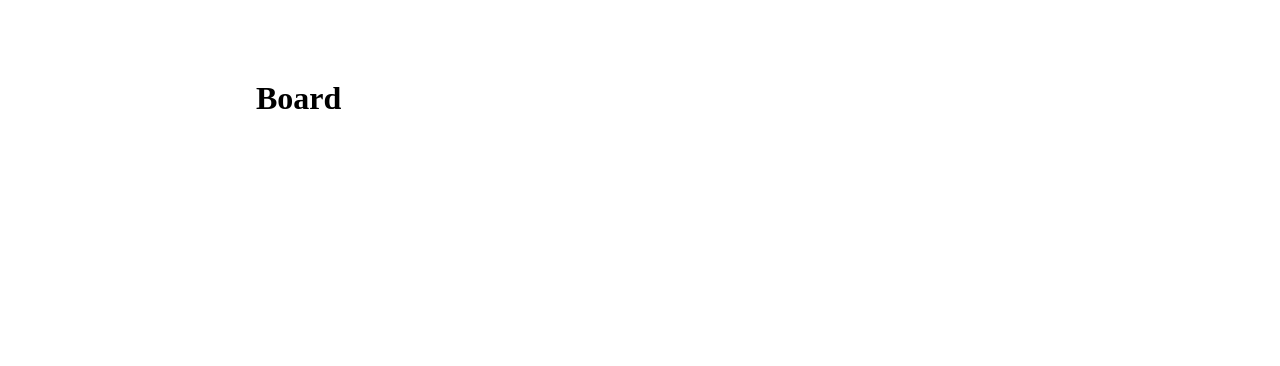
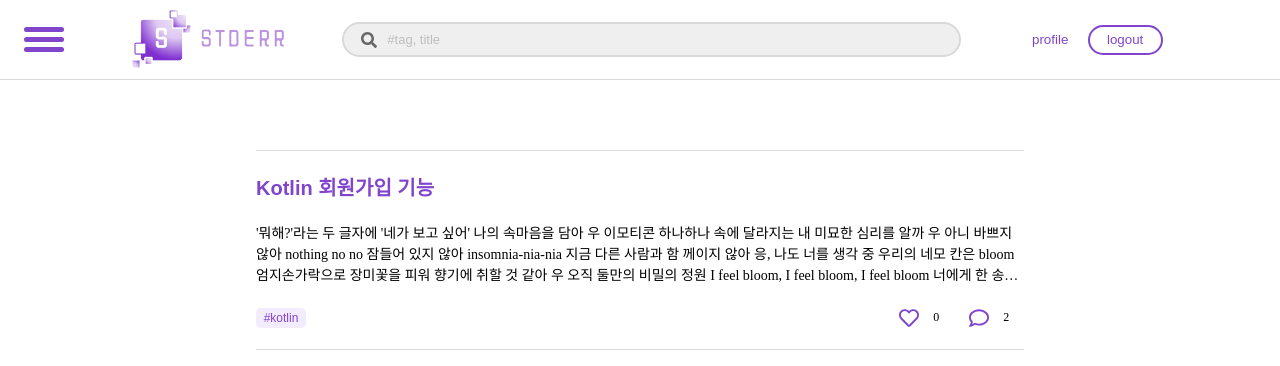
Before and after one commit to 1-yuna/STDERR, a React (Vite) app in the folder Project-Stderr/frontend/: page /board in a window 1280 px wide. Shown: the top 366 px of the page. Built offline with nearby package versions, Linux system fonts and the light colour scheme.

Commit message:
[style] board 완료
+ 애니매이션 줘야함

```diff
--- a/Project-Stderr/frontend/src/components/Background/index.jsx
+++ b/Project-Stderr/frontend/src/components/Background/index.jsx
@@ -5,7 +5,7 @@ import styled from "styled-components";
 const BackgroundPadding = styled.div`
   width: 100%;
   height: 100vh;
-  padding: 80px 20% 0px 20%;
+  padding: 150px 20% 0px 20%;
 `;
 
 // eslint-disable-next-line react/prop-types
--- a/Project-Stderr/frontend/src/components/Post/Post.jsx
+++ b/Project-Stderr/frontend/src/components/Post/Post.jsx
@@ -1,7 +1,8 @@
 // eslint-disable-next-line no-unused-vars
-import React from "react";
+import React, { useState } from "react";
 import styled from "styled-components";
 import { FaRegHeart } from "react-icons/fa";
+import { FaHeart } from "react-icons/fa";
 import { FaRegComment } from "react-icons/fa6";
 
 const PostBox = styled.div`
@@ -10,7 +11,7 @@ const PostBox = styled.div`
   flex-direction: column;
   justify-content: space-evenly;
   width: 100%;
-  height: 180px;
+  height: 200px;
   border-bottom: 1px solid #d9d9d9;
 `;
 
@@ -21,17 +22,26 @@ const Title = styled.button`
   color: #8145cd;
 `;
 
-const QcommentBox = styled.button`
+const QcommentBox = styled.div`
   display: flex;
-  flex-direction: column;
-  justify-content: space-evenly;
+  //justify-content: space-evenly;
   width: 100%;
-  height: 60px;
+  height: 32%;
+  font-size: 14px;
+  text-align: left;
+  overflow: hidden;
+  text-overflow: ellipsis;
+  line-height: 1.5;
+  word-wrap: break-word;
+  display: -webkit-box;
+  -webkit-line-clamp: 3;
+  -webkit-box-orient: vertical;
 `;
 
-const Qcomment = styled.div`
-  font-size: 12px;
-`;
+// const Qcomment = styled.div`
+//   font-size: 12px;
+//   text-align: left;
+// `;
 
 const Tagline = styled.div`
   display: flex;
@@ -84,6 +94,11 @@ const HeartIcon = styled(FaRegHeart)`
   color: #8145cd;
 `;
 
+const FilledHeartIcon = styled(FaHeart)`
+  color: ${(props) => (props.isActive ? "#8145cd" : "#8145cd")};
+  transition: color 0.3s;
+`;
+
 const HeartCount = styled.div`
   font-size: 12px;
 `;
@@ -106,14 +121,41 @@ const ReplyCount = styled.div`
 `;
 
 function Post() {
+  const [heartClicked, setHeartClicked] = useState(false);
+  const [count, setCount] = useState(0);
+
+  const handleHeartClick = () => {
+    if (heartClicked) {
+      setCount(count - 1); // 클릭이 이미 되어 있을 때 클릭된 횟수를 1 줄임
+    } else {
+      setCount(count + 1); // 클릭되어 있지 않을 때 클릭된 횟수를 1 증가
+    }
+    setHeartClicked(!heartClicked); // 클릭 상태 변경
+  };
+
   return (
     <PostBox>
       <Title>Kotlin 회원가입 기능</Title>
       <QcommentBox>
-        <Qcomment>어쩌구 저쩌구</Qcomment>
-        <Qcomment>어쩌구 저쩌구</Qcomment>
-        <Qcomment>어쩌구 저쩌구</Qcomment>
-        <Qcomment>어쩌구 저쩌구..</Qcomment>
+        {/*<Qcomment>*/}
+        '뭐해?'라는 두 글자에 '네가 보고 싶어' 나의 속마음을 담아 우 이모티콘
+        하나하나 속에 달라지는 내 미묘한 심리를 알까 우 아니 바쁘지 않아 nothing
+        no no 잠들어 있지 않아 insomnia-nia-nia 지금 다른 사람과 함 께이지 않아
+        응, 나도 너를 생각 중 우리의 네모 칸은 bloom 엄지손가락으로 장미꽃을
+        피워 향기에 취할 것 같아 우 오직 둘만의 비밀의 정원 I feel bloom, I feel
+        bloom, I feel bloom 너에게 한 송이를 더 보내 밤샘 작업으로 업데이트
+        흥미로운이 작품의 지은이 that's me 우 어쩜 이 관계의 클라이맥스
+        '뭐해?'라는 두 글자에 '네가 보고 싶어' 나의 속마음을 담아 우 이모티콘
+        하나하나 속에 달라지는 내 미묘한 심리를 알까 우 아니 바쁘지 않아 nothing
+        no no 잠들어 있지 않아 insomnia-nia-nia 지금 다른 사람과 함께이지 않아
+        응, 나도 너를 생각 중 우리의 네모 칸은 bloom 엄지손가락으로 장미꽃을
+        피워 향기에밤샘 작업으로 업데이트 흥미로운 이 작품의 지은이 that's me 우
+        어쩜 이 관계의 클라이맥스 '뭐해?'라는 두 글자에 '네가 보고 싶어' 나의
+        속마음을 담아 우 이모티콘 하나하나 속에 달라지는 내 미묘한 심리를 알까
+        우 아니 바쁘지 않아 nothing no no 잠들어 있지 않아 insomnia-nia-nia 지금
+        다른 사람과 함께이지 않아 응, 나도 너를 생각 중 우리의 네모 칸은 bloom
+        엄지손가락으로 장미꽃을 피워 향기에
+        {/*</Qcomment>*/}
       </QcommentBox>
       <Tagline>
         <TagContainer>
@@ -121,8 +163,21 @@ function Post() {
         </TagContainer>
         <IconContainer>
           <HeartBox>
-            <HeartIcon />
-            <HeartCount>2</HeartCount>
+            {/*<HeartIcon heartClicked={heartClicked} onClick={handleHeartClick} />*/}
+            {heartClicked ? (
+              <FilledHeartIcon
+                isActive={heartClicked}
+                onClick={handleHeartClick}
+                size={20}
+              />
+            ) : (
+              <HeartIcon
+                isActive={heartClicked}
+                onClick={handleHeartClick}
+                size={20}
+              />
+            )}
+            <HeartCount>{count}</HeartCount>
           </HeartBox>
           <ReplyBox>
             <ReplyIcon />
--- a/Project-Stderr/frontend/src/pages/BoardPage.jsx
+++ b/Project-Stderr/frontend/src/pages/BoardPage.jsx
@@ -1,11 +1,14 @@
 // eslint-disable-next-line no-unused-vars
 import React from "react";
 import Background from "../components/Background";
+import TopBar from "../components/Bar/TopBar.jsx";
+import Post from "../components/Post/Post.jsx";
 
 function BoardPage() {
   return (
     <Background>
-      <h1>Board</h1>
+      <TopBar></TopBar>
+      <Post>Board</Post>
     </Background>
   );
 }
```
